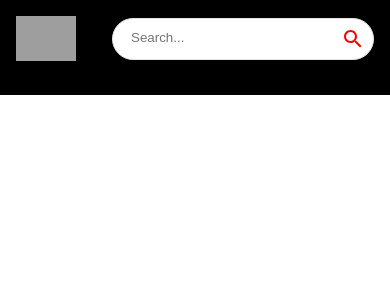
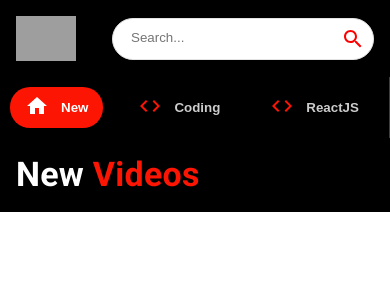
Before and after one commit to MoeElItani/Youtube-2.0, a React (Create React App) app: page / in a window 390 px wide. Shown: the top 300 px of the page. Built offline with nearby package versions, Linux system fonts and the light colour scheme; grey boxes are pictures that could not be loaded.

Commit message:
Add Responsive Sidebar

```diff
--- a/src/components/Feed.jsx
+++ b/src/components/Feed.jsx
@@ -1,9 +1,53 @@
-import React from 'react'
+// Imports
+import { useState, useEffect } from 'react'
+// Material UI
+import { Box, Stack, Typography } from '@mui/material'
+// Components
+import { Videos, Sidebar } from './'
 
 const Feed = () => {
-  return (
-    <div>Feed</div>
-  )
+   return (
+      <Stack
+         sx={{ flexDirection: { sx: 'column', md: 'row' } }}
+      >
+         <Box
+            sx={{
+               height: { sx: 'auto', md: '92vh' },
+               borderRight: '1px solid #3d3d3d',
+               px: { sx: 0, md: 2 },
+            }}
+         >
+            <Sidebar />
+            <Typography
+               className='copyright'
+               variant='body2'
+               sx={{ mt: 1.5, color: '#fff' }}
+            >
+               Copyright 2022 Youtube 2.0
+            </Typography>
+         </Box>
+         <Box
+            p={2}
+            sx={{
+               overFlowY: 'auto',
+               height: '90vh',
+               flex: 2,
+            }}
+         >
+            <Typography
+               variant='h4'
+               fontWeight='bold'
+               sx={{ color: '#fff' }}
+            >
+               New{' '}
+               <span style={{ color: '#fc1503' }}>
+                  Videos
+               </span>
+            </Typography>
+            <Videos videos={[]} />
+         </Box>
+      </Stack>
+   )
 }
 
 export default Feed
--- /dev/null
+++ b/src/components/Sidebar.jsx
@@ -0,0 +1,52 @@
+import { Stack } from '@mui/material'
+import { categories } from '../utils/constants'
+
+const selectedCategory = 'New'
+
+const Sidebar = () => (
+   <Stack
+      direction='row'
+      sx={{
+         overflowY: 'auto',
+         height: { sx: 'auto', md: '95%' },
+         flexDirection: { md: 'column' },
+      }}
+   >
+      {categories.map((category) => (
+         <button
+            className='category-btn'
+            key={category.name}
+            style={{
+               background:
+                  category.name === selectedCategory &&
+                  '#fc1503',
+               color: '#fff',
+            }}
+         >
+            <span
+               style={{
+                  color:
+                     category.name === selectedCategory
+                        ? '#fff'
+                        : '#fc1503',
+                  marginRight: '12px',
+               }}
+            >
+               {category.icon}
+            </span>
+            <span
+               style={{
+                  opacity:
+                     category.name === selectedCategory
+                        ? 1
+                        : 0.8,
+               }}
+            >
+               {category.name}
+            </span>
+         </button>
+      ))}
+   </Stack>
+)
+
+export default Sidebar
--- /dev/null
+++ b/src/components/Videos.jsx
@@ -0,0 +1,10 @@
+
+
+const Videos = () => (
+    <div>
+
+    </div>
+  )
+
+
+export default Videos
--- a/src/components/index.js
+++ b/src/components/index.js
@@ -4,3 +4,5 @@ export { default as VideoDetail } from './VideoDetail'
 export { default as ChannelDetail } from './ChannelDetail'
 export { default as SearchFeed } from './SearchFeed'
 export { default as SearchBar } from './SearchBar'
+export { default as Sidebar } from './Sidebar'
+export { default as Videos } from './Videos'
--- a/src/utils/constants.js
+++ b/src/utils/constants.js
@@ -16,7 +16,6 @@ export const logo = 'https://i.ibb.co/s9Qys2j/logo.png'
 
 export const categories = [
    { name: 'New', icon: <HomeIcon /> },
-   { name: 'JS Mastery', icon: <CodeIcon /> },
    { name: 'Coding', icon: <CodeIcon /> },
    { name: 'ReactJS', icon: <CodeIcon /> },
    { name: 'NextJS', icon: <CodeIcon /> },
```
